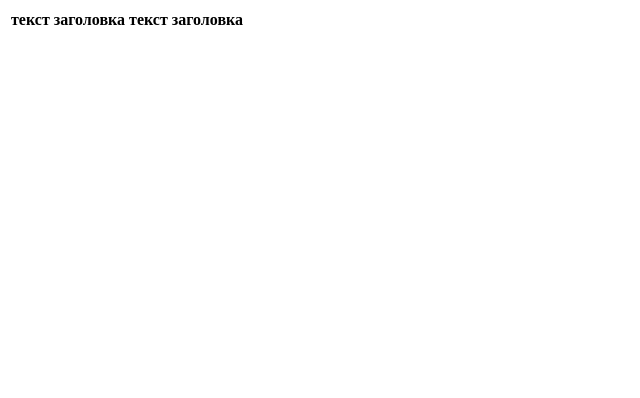
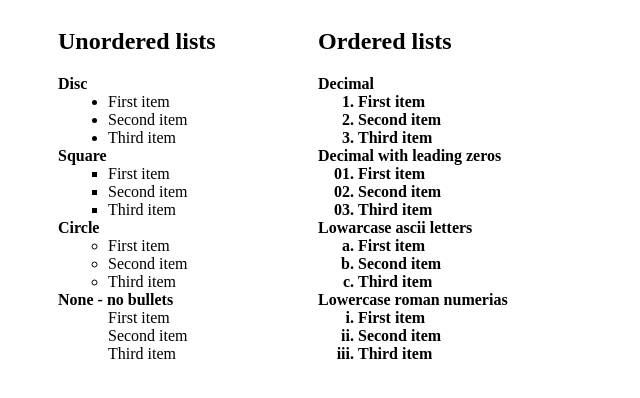
Before and after one commit to MarinaPasternak/FE14, a plain HTML site: page html/task2/task 2.3/2.3.html in a window 1280 px wide. Shown: the whole page, without its empty margins (0-640 px from the left). Drawn offline with Linux system fonts and the light colour scheme.

Commit message:
task_2.3

```diff
--- a/html/task2/task 2.3/2.3.html
+++ b/html/task2/task 2.3/2.3.html
@@ -2,16 +2,86 @@
 
     <head>
         <meta http-equiv="Content-Type" content="text/html; charset=utf-8">
-        <title>List1</title>
+        <title>List2</title>
     </head>
 
     <body>
-        <table>
-            <tr><th>текст заголовка</th><th>текст заголовка</th></tr>
-        </table>
+
+        <ul>
+        <caption><h2>Unordered lists</h2></caption>
+            <li class='bold_font'>Disc
+                <ul type="disc">
+                    <li>First item</li>
+                    <li>Second item</li>
+                    <li>Third item</li>
+                </ul>
+            </li>
+            <li class='bold_font'>Square
+                <ul type="square">
+                    <li>First item</li>
+                    <li>Second item</li>
+                    <li>Third item</li>
+                </ul>
+            </li>
+            <li class='bold_font'>Circle
+                <ul type="circle">
+                    <li>First item</li>
+                    <li>Second item</li>
+                    <li>Third item</li>
+                </ul>
+            </li>
+            <li class='bold_font'>None - no bullets
+                <ul type="none">
+                    <li>First item</li>
+                    <li>Second item</li>
+                    <li>Third item</li>
+                </ul>
+            </li>
+        </ul>
+
+        <ul>
+        <caption><h2>Ordered lists</h2></caption>
+        <li class='bold_font'>Decimal
+                <ol>
+                    <li>First item</li>
+                    <li>Second item</li>
+                    <li>Third item</li>
+                </ol>
+            </li>
+            <li class='bold_font'>Decimal with leading zeros
+                <ol style ='list-style-type:decimal-leading-zero'>
+                    <li>First item</li>
+                    <li>Second item</li>
+                    <li>Third item</li>
+                </ol>
+            </li>
+            <li class='bold_font'>Lowarcase ascii letters
+                <ol type="a">
+                    <li>First item</li>
+                    <li>Second item</li>
+                    <li>Third item</li>
+                </ol>
+            </li>
+            <li class='bold_font'>Lowercase roman numerias
+                <ol type="i">
+                    <li>First item</li>
+                    <li>Second item</li>
+                    <li>Third item</li>
+                </ol>
+            </li>
+        </ul>
         <style type="text/css">
             ul{
-                font-size: 16pt;
+                float:left;
+                width: 200px;
+                margin:0 10px;
+                font-weight: normal;
+
+            }
+            .bold_font
+            {
+                font-weight: bold;
+                list-style-type: none;
             }
 
         </style>
```
